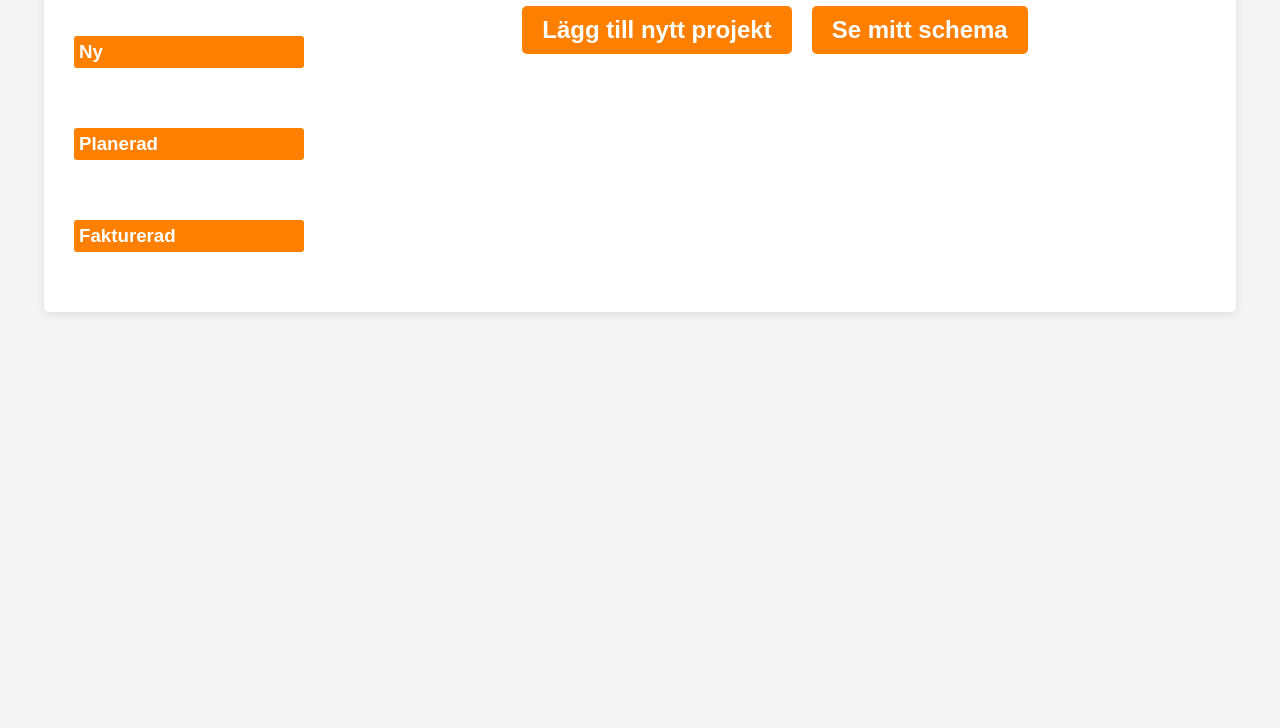
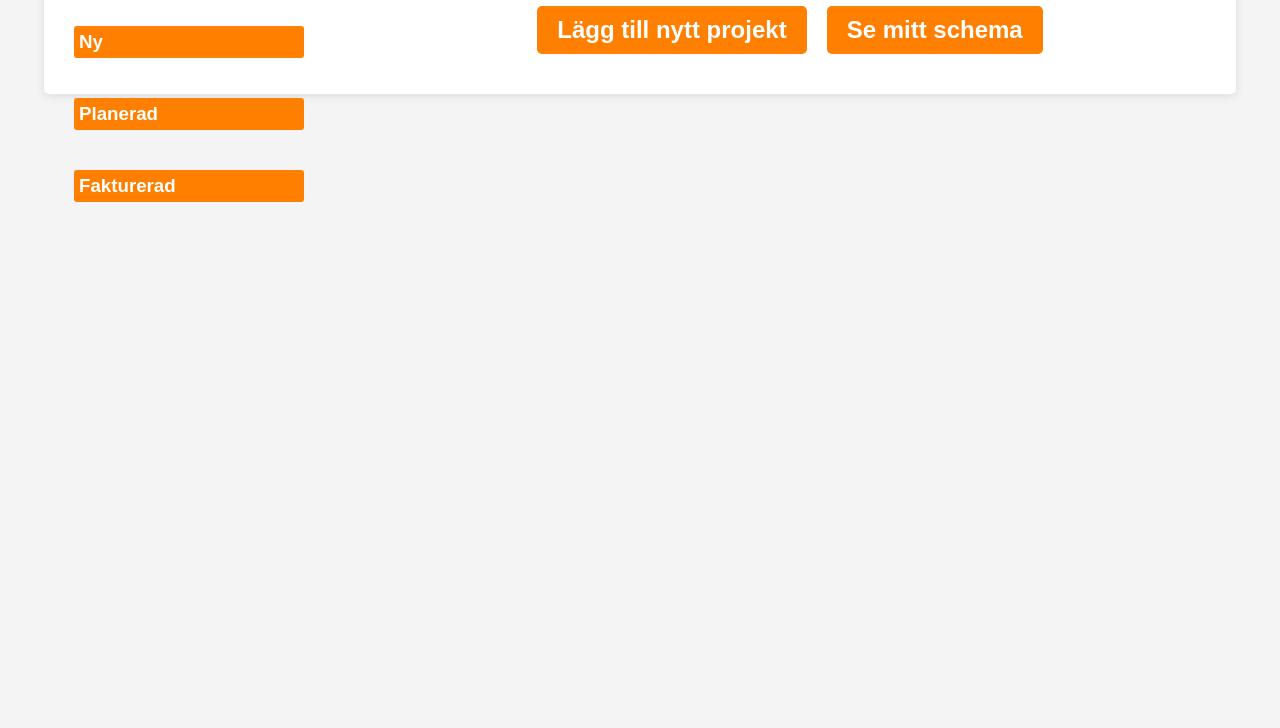
Before and after one commit to dannedundah/projekthanteringssystem, a plain HTML site: page index.html in a window 1280 px wide. Shown: the part 72-800 px from the top of the page. Drawn offline with Linux system fonts and the light colour scheme; no server answers.

Commit message:
Uppdatera projektträd och layout för att fälla ut och ihop mappar, samt placera projektträd högst upp till vänster

```diff
--- a/index.html
+++ b/index.html
@@ -12,16 +12,16 @@
     <div class="container">
         <div class="sidebar">
             <h2>Projektträd</h2>
-            <div class="folder" id="new" ondrop="drop(event)" ondragover="allowDrop(event)">
-                <h3>Ny</h3>
+            <div class="folder" id="new">
+                <h3 onclick="toggleFolder('new-projects')">Ny</h3>
                 <ul id="new-projects"></ul>
             </div>
-            <div class="folder" id="planned" ondrop="drop(event)" ondragover="allowDrop(event)">
-                <h3>Planerad</h3>
+            <div class="folder" id="planned">
+                <h3 onclick="toggleFolder('planned-projects')">Planerad</h3>
                 <ul id="planned-projects"></ul>
             </div>
-            <div class="folder" id="billed" ondrop="drop(event)" ondragover="allowDrop(event)">
-                <h3>Fakturerad</h3>
+            <div class="folder" id="billed">
+                <h3 onclick="toggleFolder('billed-projects')">Fakturerad</h3>
                 <ul id="billed-projects"></ul>
             </div>
         </div>
@@ -34,5 +34,15 @@
             <div id="project-details" class="project-details"></div>
         </div>
     </div>
+    <script>
+        function toggleFolder(id) {
+            const folder = document.getElementById(id);
+            if (folder.style.display === 'none') {
+                folder.style.display = 'block';
+            } else {
+                folder.style.display = 'none';
+            }
+        }
+    </script>
 </body>
 </html>
--- a/styles.css
+++ b/styles.css
@@ -17,11 +17,15 @@ body {
     padding: 20px;
     border-radius: 5px;
     box-shadow: 0 2px 10px rgba(0, 0, 0, 0.1);
+    position: relative;
 }
 
 .sidebar {
     width: 250px; /* Fast bredd för sidofältet */
     margin-right: 20px;
+    position: absolute;
+    top: 20px;
+    left: 20px;
 }
 
 .sidebar h2 {
@@ -31,6 +35,7 @@ body {
 .main-content {
     flex: 1;
     text-align: center; /* Centrera texten */
+    margin-left: 300px; /* Justera för att skapa mer plats till sidofältet */
 }
 
 h1 {
@@ -64,17 +69,23 @@ h1 {
 }
 
 .folder h3 {
-    margin: 10px 0;
+    margin: 0;
     background-color: #ff7f00; /* Orange färg */
     padding: 5px;
     border-radius: 3px;
     color: white;
+    cursor: pointer;
 }
 
 ul {
     list-style-type: none;
     padding: 0;
     margin: 0;
+    display: none; /* Dölja alla mappar initialt */
+}
+
+ul.show {
+    display: block; /* Visa mappinnehåll när det är öppet */
 }
 
 li {
```
